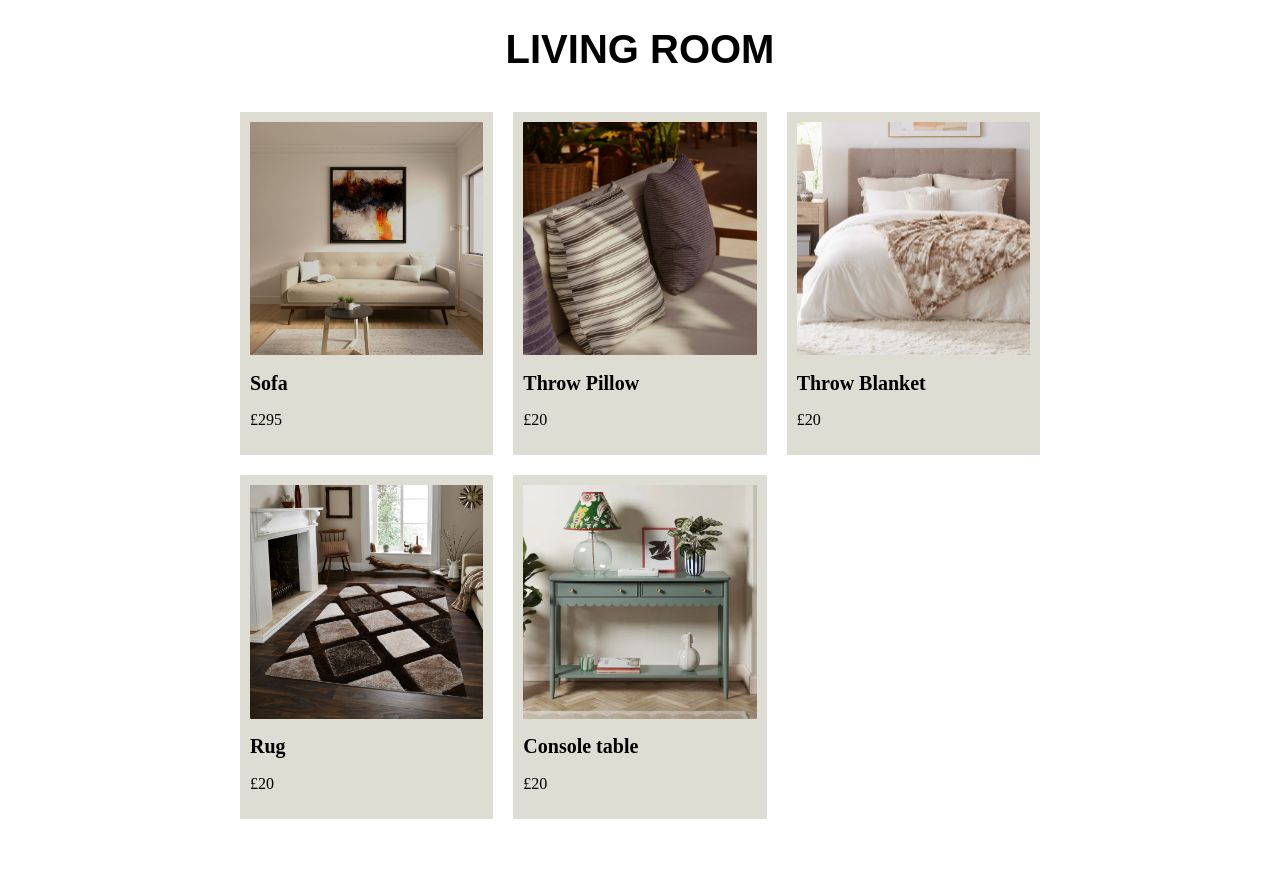
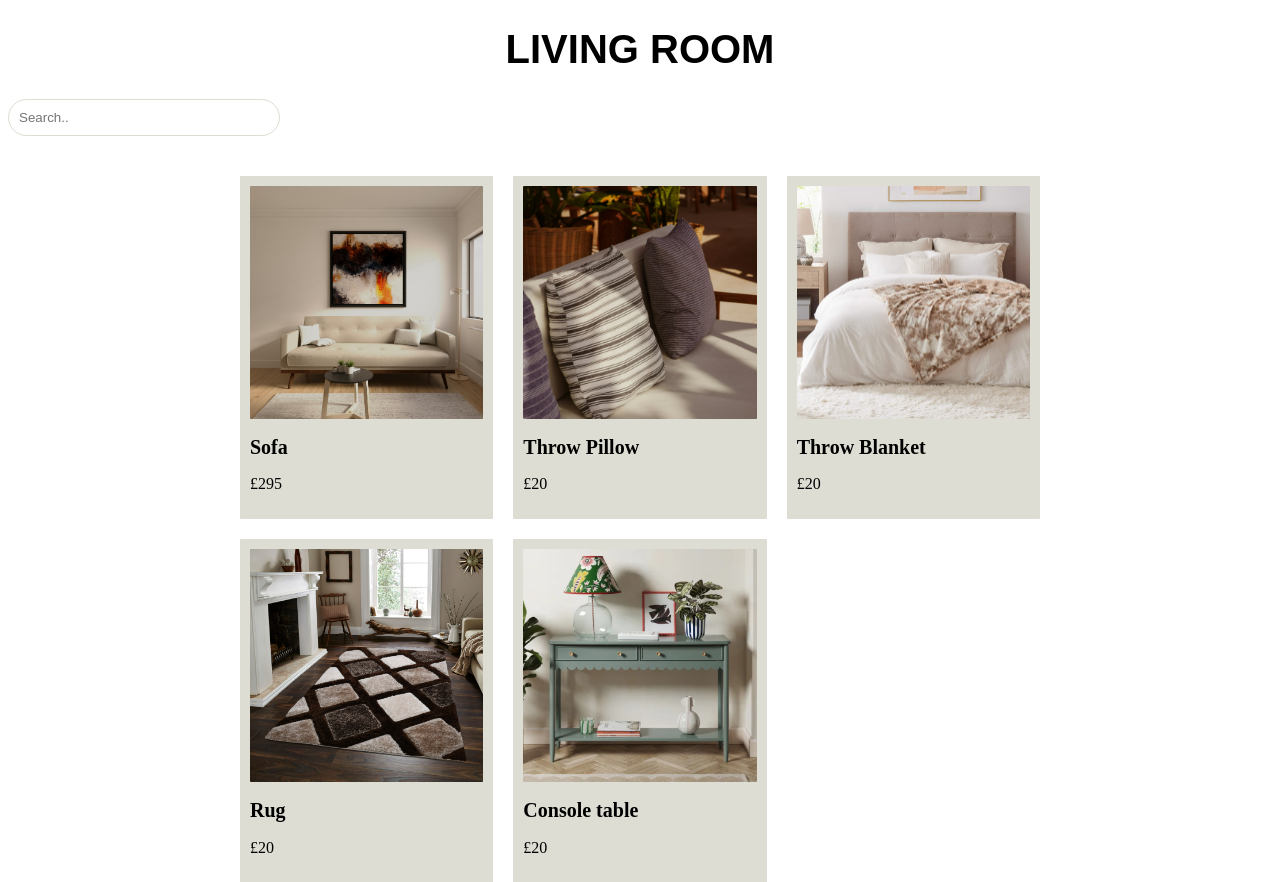
Before and after one commit to Dimitri-kc/TEAM-13-, a PHP site: page /categories.html in a window 1280 px wide. Shown: the top 882 px of the page. Before the commit the page ends 819 px from the top, so only its background shows below. Run offline with PHP 8.4, Linux system fonts and the light colour scheme.

Commit message:
added search bar

```diff
--- a/categories.html
+++ b/categories.html
@@ -7,6 +7,9 @@
 <body>
 
 <h1>LIVING ROOM</h1>
+<div class="search-bar">
+  <input type="text" placeholder="Search..">
+</div>
 
 <div class="image-row">
     <div class="item">
--- a/styles.css
+++ b/styles.css
@@ -39,3 +39,15 @@ h2 {
     text-align: left;
     font-size: 20px;
 }
+.search-bar {
+    display: flex;
+    justify-content:left;
+}
+
+.search-bar input {
+    width: 250px;
+    padding: 10px 10px;
+    border-radius: 25px;
+    border: 1px solid #ddddd4;
+
+}
```
